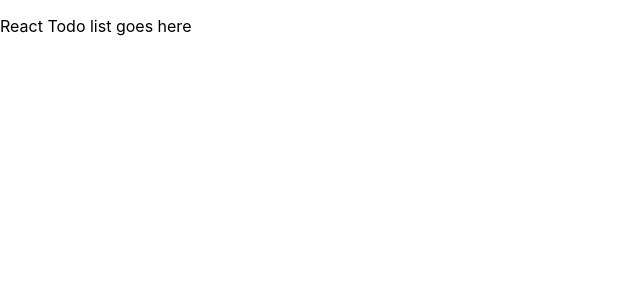
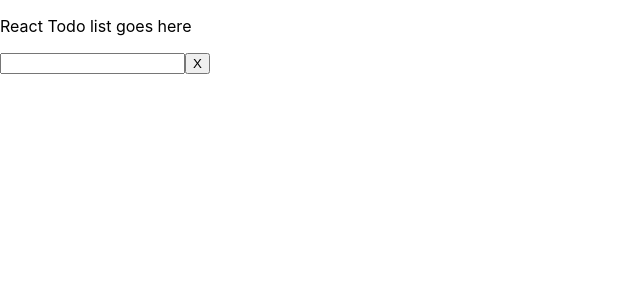
Before and after one commit to Ianwehmeyer/project03reactappnew, a React (Create React App) app: page / in a window 1280 px wide. Shown: the top 300 px of the page, without its empty margins (0-640 px from the left). Built offline with nearby package versions, Linux system fonts and the light colour scheme.

Commit message:
New Function
created new function firstTodo

```diff
--- a/src/App.js
+++ b/src/App.js
@@ -1,13 +1,21 @@
 import React, {useState} from 'react';
 import './App.css';
+import TodoForm from "./TodoForm"
 
 function App() {
-  const [todo, setTodo] =useState([]);
+  const [todos, setTodos] =useState([]);
   //
   //for reference - const [state, setState] = useState([]); state is array, because state is immutable use function to update array
+  function firstTodo(todo) {
+    //takes array and sends to todo list
+    //note to self, props only pass down from parent components
+    setTodos([todo, ...todos]);
+  }
+
   return (
     <div className="App">
      <p>React Todo list goes here</p>
+     <TodoForm firstTodo={firstTodo} />
     </div>
   );
 }
--- a/src/TodoForm.js
+++ b/src/TodoForm.js
@@ -2,7 +2,7 @@
 
 //Renders form necessary to add Todo to list
 
-export default function TodoForm() {
+export default function TodoForm( firstTodo ) {
     const [todo, setTodo] = useState({
         id: "",
         //string
```
